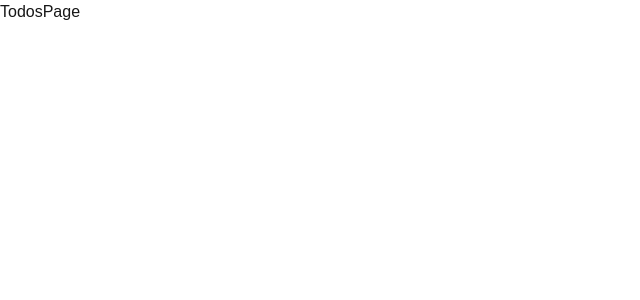
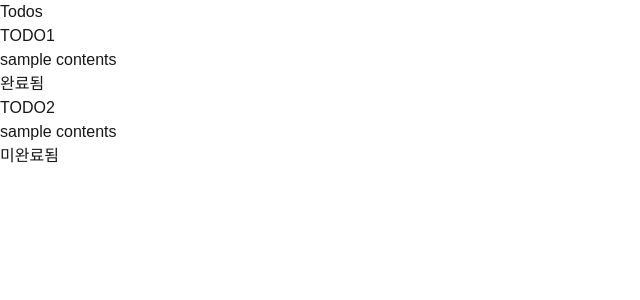
Before and after one commit to johj703/241014_st_timeattack, a Next.js app: page /todos in a window 1280 px wide. Shown: the top 300 px of the page, without its empty margins (0-640 px from the left). Built offline with nearby package versions, Linux system fonts and the light colour scheme; data requests are answered from the project's data file.

Commit message:
Update page.tsx

```diff
--- a/src/app/todos/page.tsx
+++ b/src/app/todos/page.tsx
@@ -1,7 +1,48 @@
-import React from "react";
+"use client";
+
+import React, { useEffect, useState } from "react";
+import axios from "axios";
+
+type Todo = {
+  id: string;
+  title: string;
+  contents: string;
+  isDone: boolean;
+};
 
 const TodosPage = () => {
-  return <div>TodosPage</div>;
+  const [todos, setTodos] = useState<Todo[]>([]);
+
+  useEffect(() => {
+    // const fetchTodos = async () => {
+    //   const res = await fetch("http://localhost:3000/api/todos");
+    //   const data = await res.json();
+    //   console.log(data);
+    // };
+
+    // axios
+    const fetchTodos = async () => {
+      const res = await axios.get("http://localhost:4000/todos");
+      setTodos(res.data);
+    };
+
+    fetchTodos();
+  }, []);
+
+  return (
+    <div>
+      <h1>Todos</h1>
+      <ul>
+        {todos.map((todo) => (
+          <li key={todo.id}>
+            <h3>{todo.title}</h3>
+            <p>{todo.contents}</p>
+            <p>{todo.isDone ? "완료됨" : "미완료됨"}</p>
+          </li>
+        ))}
+      </ul>
+    </div>
+  );
 };
 
 export default TodosPage;
```
